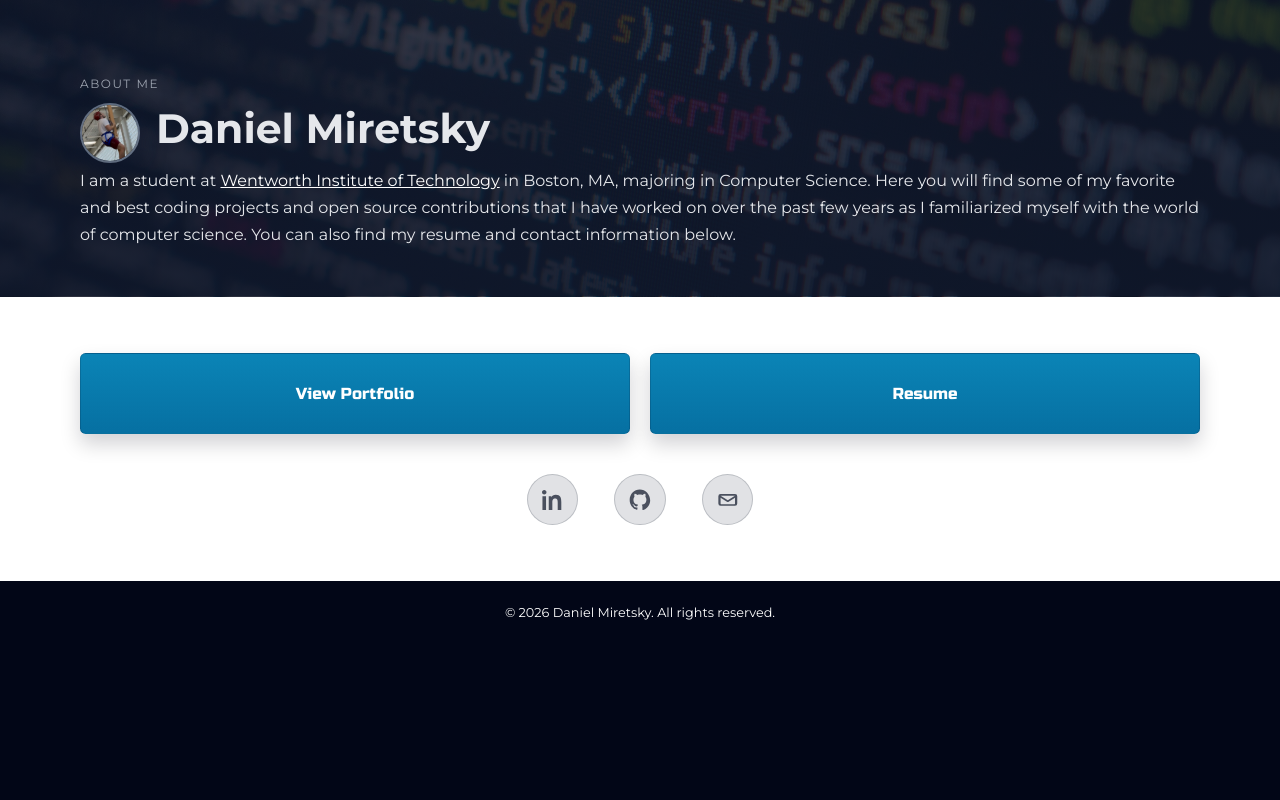
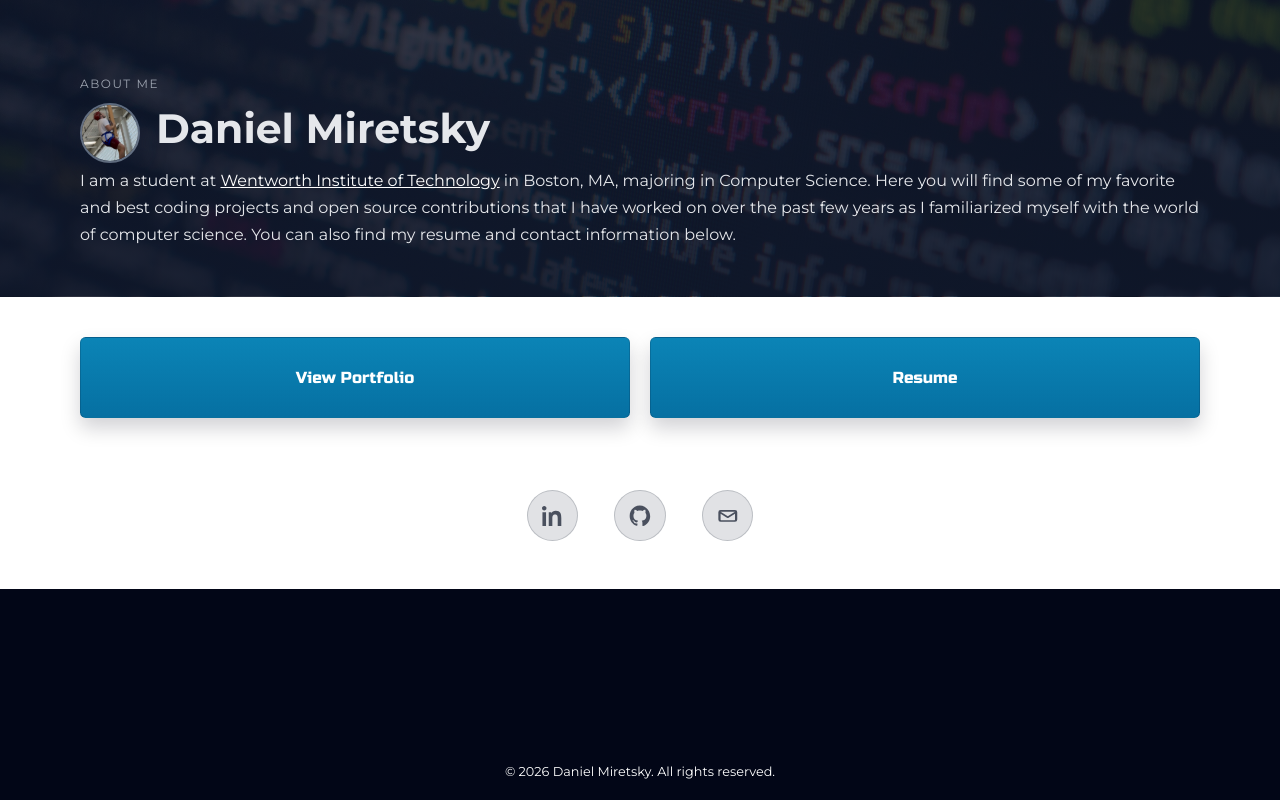
Before and after one commit to DMFriends/portfolio-site, a SvelteKit app: page / in a window 1280 px wide. Built offline with nearby package versions, Linux system fonts and the light colour scheme.

Commit message:
fix positioning of footer and social links

```diff
--- a/src/routes/+page.svelte
+++ b/src/routes/+page.svelte
@@ -34,7 +34,7 @@
 				<a class="flex flex-column justify-center items-center quick-button russo-one-regular" href="https://docs.google.com/document/d/1bhVwWsPEovf2HFZMU3aLZC3aPFxYEFkTHlsXKnVAU3c/edit?tab=t.0" target="_blank">Resume</a>
 			</div>
 
-			<nav class="social" aria-label="Social links">
+			<nav class="flex flex-row justify-center items-center social" aria-label="Social links">
 				<a class="social-link" href="https://www.linkedin.com/in/danielmiretsky/" target="_blank" aria-label="LinkedIn">
 					<svg viewBox="0 0 24 24" aria-hidden="true" focusable="false">
 						<path
@@ -57,11 +57,10 @@
 		</div>
 	</section>
 
-	<section class="footer">
-		<div class="footer-text">
-			<span>© {new Date().getFullYear()} Daniel Miretsky. All rights reserved.</span>
-		</div>
-	</section>
+	<div class="footer">
+		<p>© {new Date().getFullYear()} Daniel Miretsky. All rights reserved.</p>
+	</div>
+
 </main>
 
 
@@ -184,8 +183,7 @@
 	}
 
 	.bottom-half {
-		padding: 3.5rem 1.5rem 8.5rem;
-		/* margin-bottom: -25rem; */
+		padding: 2.5rem 1.5rem 8rem;
 		color: #0f172a;
 		background: #ffffff;
 	}
@@ -235,6 +233,7 @@
 	}
 
 	.social {
+		padding-top: 2rem;
 		display: flex;
 		flex-wrap: wrap;
 		gap: 2.25rem;
@@ -276,19 +275,19 @@
 	}
 
 	.footer {
-		padding: 1.5rem;
-		/* margin-top: auto; */
+		padding: 0.5rem;
+		margin-top: auto;
 		text-align: center;
 		font-size: 0.8rem;
 		color: #ffffff;
 		font-family: "Montserrat", sans-serif;
-		background: #020617;
 	}
 
-	.footer-text {
+	/* .footer-text {
 		max-width: 720px;
 		margin: 0 auto;
-	}
+		padding-top: 1.5rem;
+	} */
 
 	@media (max-width: 640px) {
 		.hero {
```
